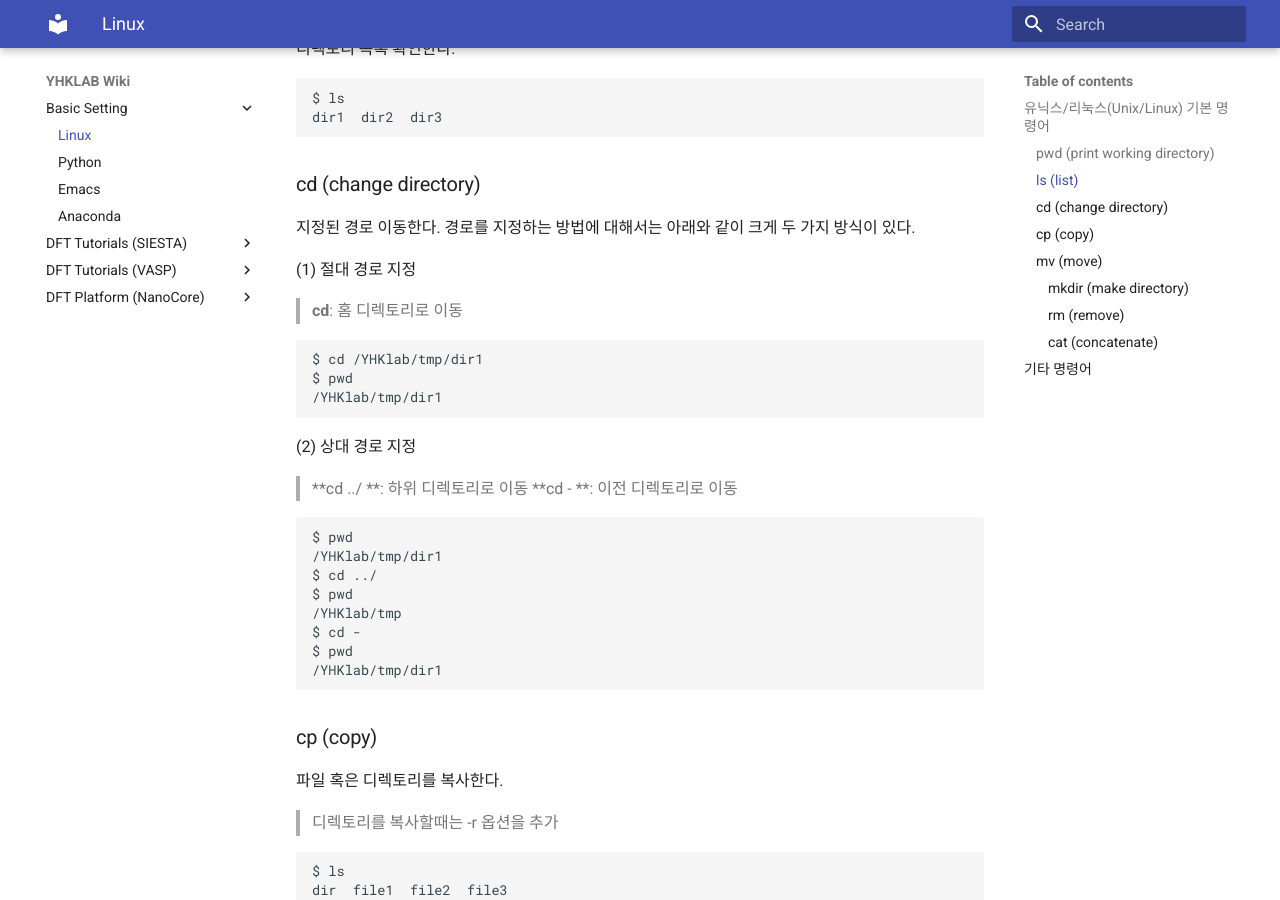
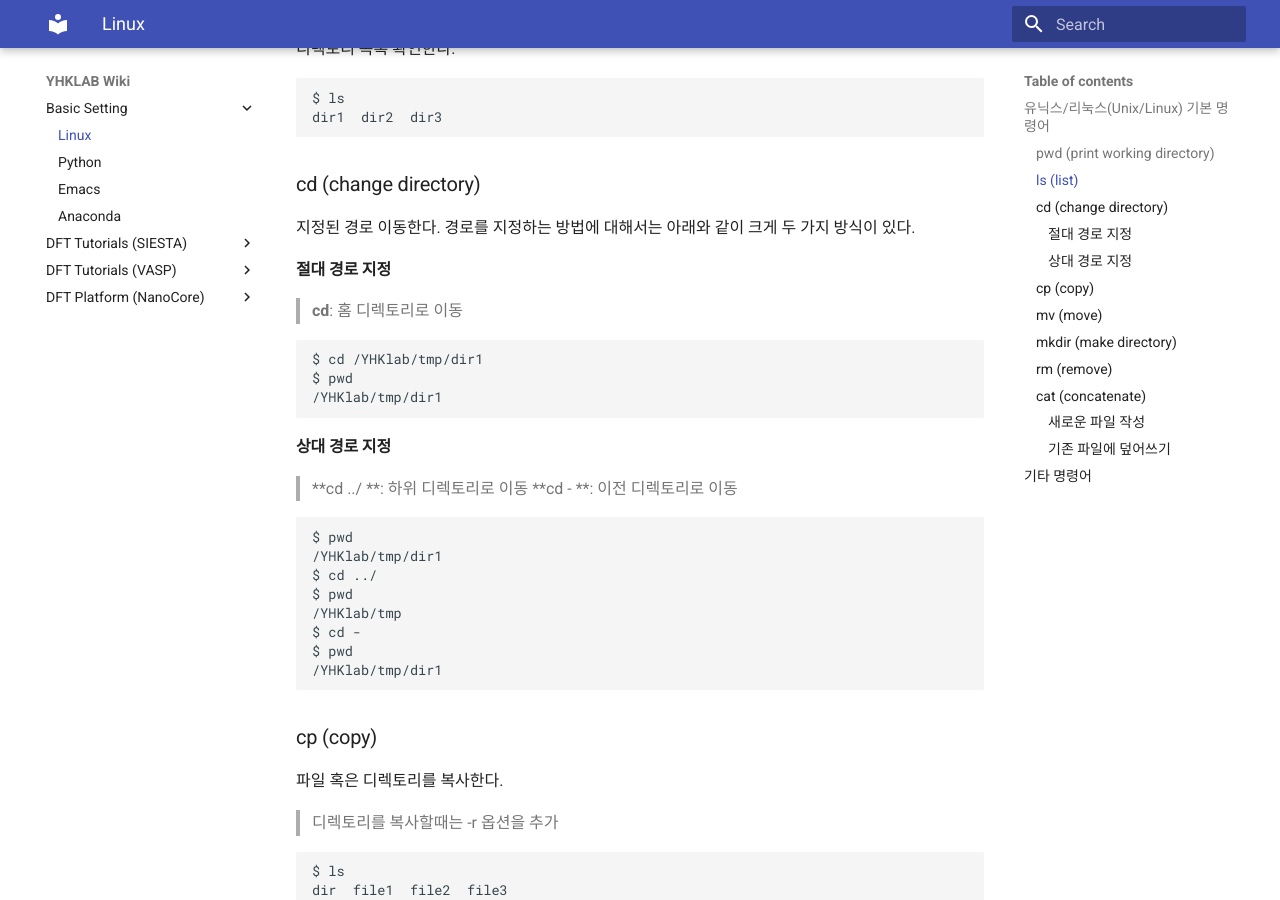
Before and after one commit to YHKlab-SHYu/yhkimlab_beta, an MkDocs documentation site: the page built from docs/1.Basic_setting/1.1_LinuxCheatSheet.md, in a window 1280 px wide and 900 px high, scrolled down 502 px. Built offline with MkDocs 1.6.1 and Material for MkDocs 9.7.7, drawn with Linux system fonts in a browser that asks for light colours; old or Windows-style settings are respelled for this version of MkDocs; some of the changed text lies outside the part shown.

Commit message:
Update 1.1_LinuxCheatSheet.md

````diff
--- a/docs/1.Basic_setting/1.1_LinuxCheatSheet.md
+++ b/docs/1.Basic_setting/1.1_LinuxCheatSheet.md
@@ -26,7 +26,7 @@ dir1  dir2  dir3
 
 지정된 경로 이동한다. 경로를 지정하는 방법에 대해서는 아래와 같이 크게 두 가지 방식이 있다.
 
-(1) 절대 경로 지정
+#### 절대 경로 지정
 > **cd**: 홈 디렉토리로 이동
 
 ```bash
@@ -35,7 +35,7 @@ $ pwd
 /YHKlab/tmp/dir1
 ```
 
-(2) 상대 경로 지정
+#### 상대 경로 지정
 > **cd ../ **: 하위 디렉토리로 이동
 > **cd - **: 이전 디렉토리로 이동
 
@@ -92,7 +92,7 @@ file_changed_name
 ```
 
 
-#### mkdir (make directory)
+### mkdir (make directory)
 
 디렉토리 생성한다.
 > -p 옵션을 주면 하위 디렉토리까지 한 번에 생성 가능
@@ -103,7 +103,7 @@ $ ls
 new_dir_name
 ```
 
-#### rm (remove)
+### rm (remove)
 
 파일 혹은 디렉토리를 제거한다.
 > 디렉토리를 제거할때는 -r 옵션을 주어야함
@@ -119,7 +119,7 @@ $ ls
 
 ```
 
-#### cat (concatenate)
+### cat (concatenate)
 
 파일의 내용을 출력한다.
 ```
@@ -133,7 +133,7 @@ World
 
 `cat` 명령어를 통해 두 파일의 내용을 합칠 수도 있다.
 
-(1) 새로운 파일 작성
+#### 새로운 파일 작성
 ```
 $ cat file1 file2 > file_new
 $ cat file_new
@@ -145,7 +145,7 @@ $ cat file_new
 World Hellow
 ```
 
-(1) 기존 파일에 덮어쓰기
+#### 기존 파일에 덮어쓰기
 ```
 $ cat file1 >> file2
 $ cat file2
````
